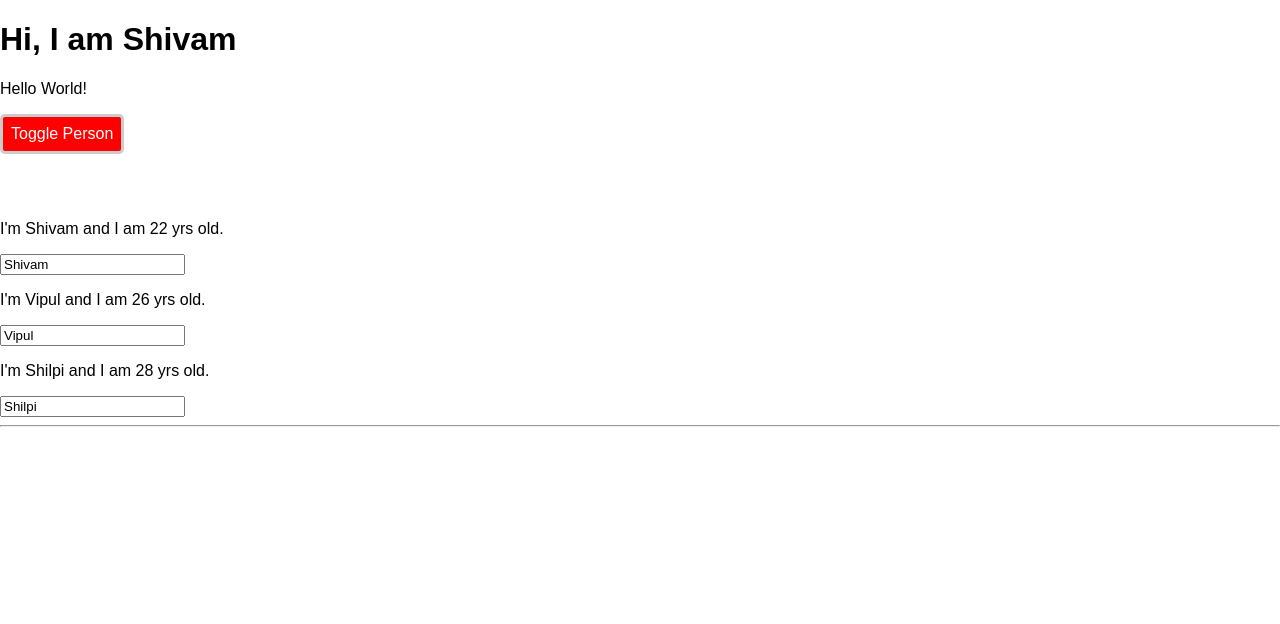
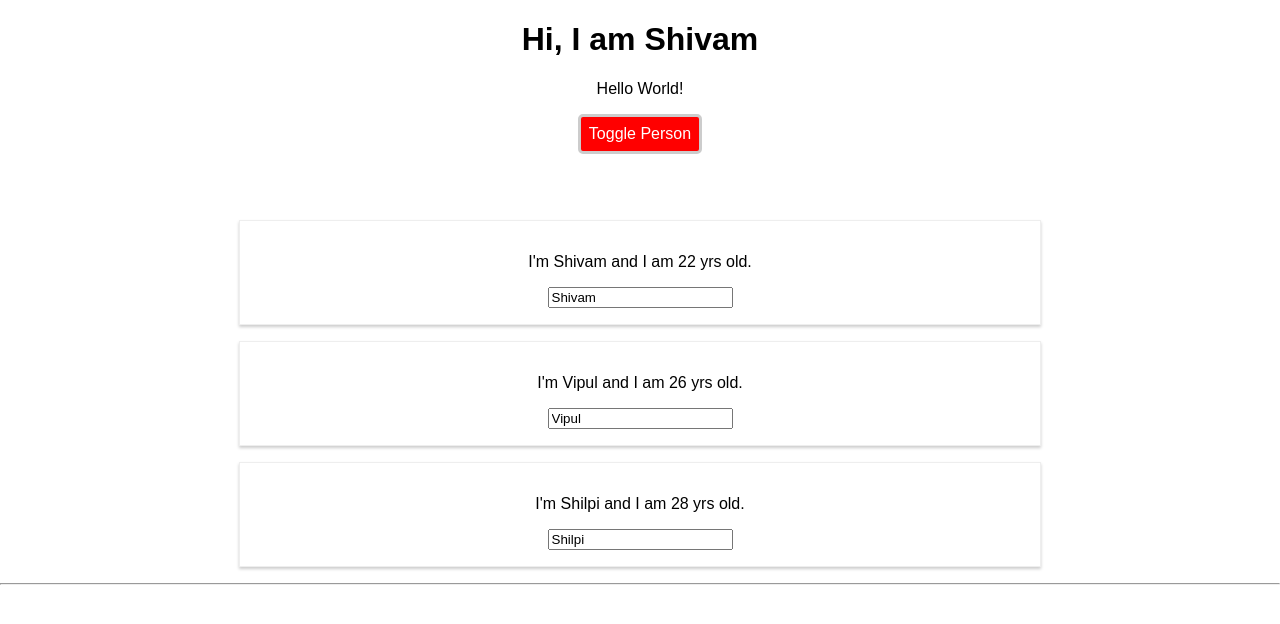
Before and after one commit to shivamanand-dev/react, a React app: page / in a window 1280 px wide. Both pictures are taken after a click on the button "Toggle Person". Shown: the top 624 px of the page. Built offline with nearby package versions, Linux system fonts and the light colour scheme.

Commit message:
modified styles

```diff
--- a/src/App.js
+++ b/src/App.js
@@ -76,18 +76,18 @@ class App extends Component {
       style.color = "#fff";
     }
 
-    const classes = [];
+    const assignedClasses = [];
     if (this.state.persons.length < 3) {
-      classes.push("red");
+      assignedClasses.push(classes.red);
     }
     if (this.state.persons.length < 2) {
-      classes.push("bold");
+      assignedClasses.push(classes.bold);
     }
 
     return (
-      <div className="App">
+      <div className={classes.App}>
         <h1>Hi, I am Shivam</h1>
-        <p className={classes.join(" ")}>Hello World!</p>
+        <p className={assignedClasses.join(" ")}>Hello World!</p>
 
         <button style={style} onClick={this.togglePersonHandler}>
           Toggle Person
--- a/src/Person/Person.js
+++ b/src/Person/Person.js
@@ -1,9 +1,9 @@
 import React from "react";
-import "./Person.css";
+import classes from "./Person.css";
 
 var person = props => {
   return (
-    <div className="Person">
+    <div className={classes.Person}>
       <p onClick={props.click}>
         I'm {props.name} and I am {props.age} yrs old.
       </p>
```
